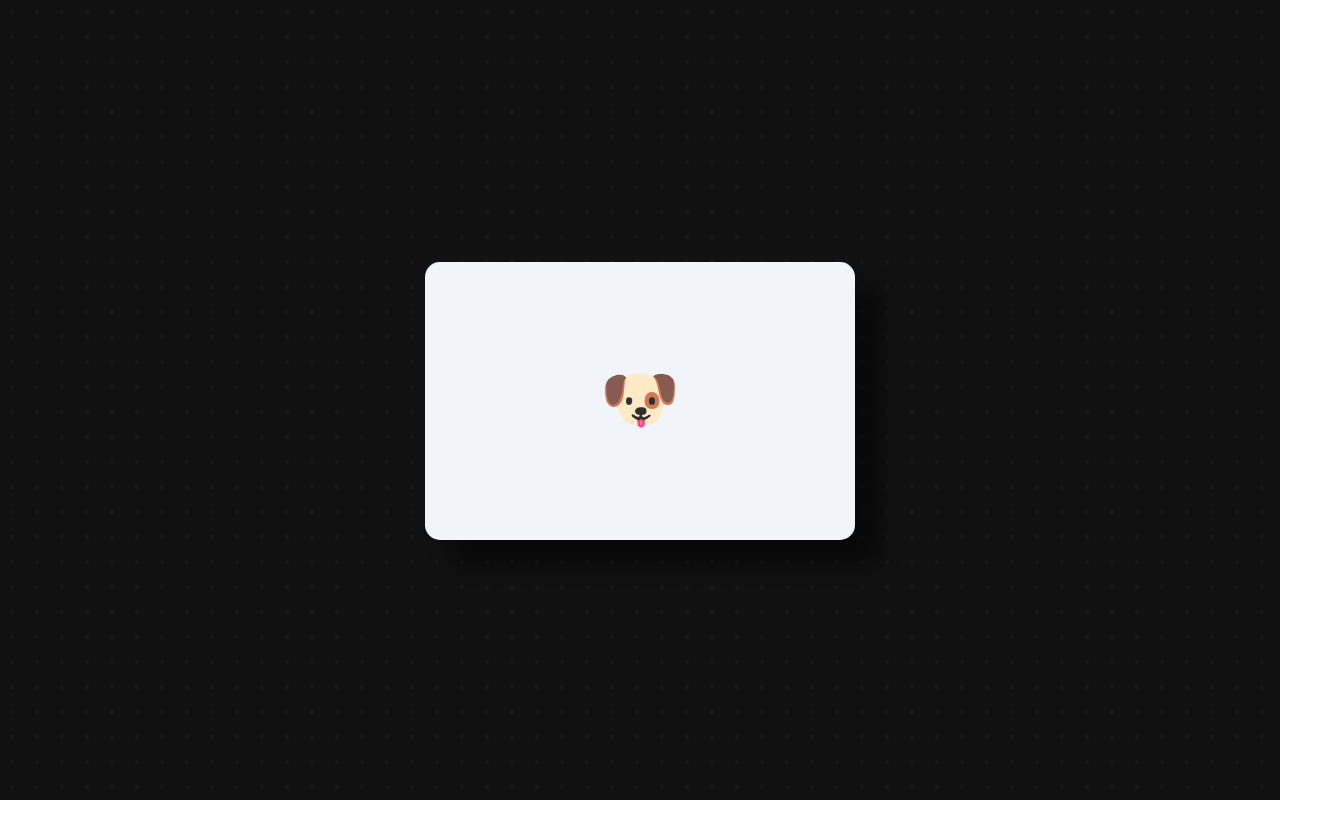
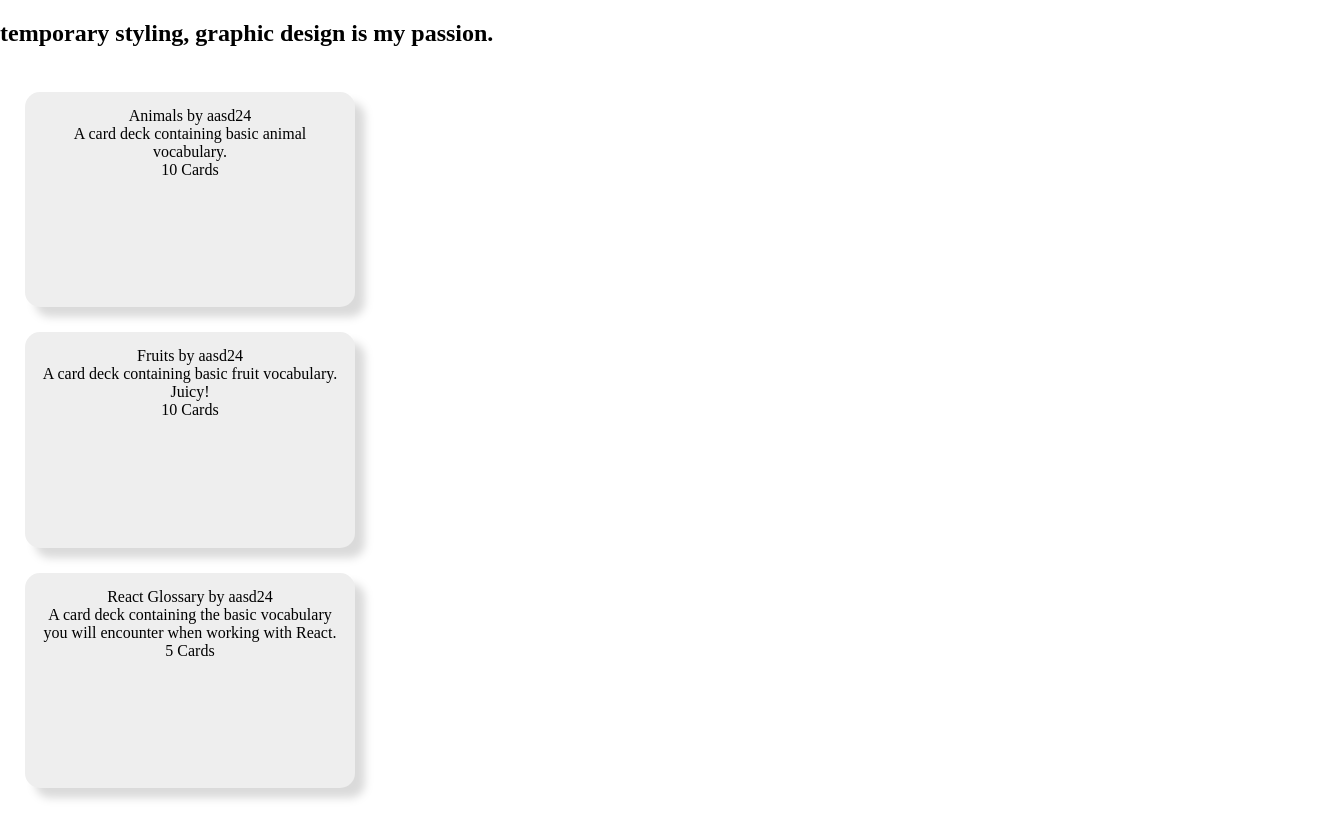
Before and after one commit to aasd24/fiszeq, a React (Vite) app: page / in a window 1280 px wide. Shown: the top 838 px of the page, 1330 px wide, since content can reach past the window. Before the commit the page ends 800 px from the top, so only its background shows below. Built offline with nearby package versions, Linux system fonts and the light colour scheme.

Commit message:
Add basic routing

```diff
--- a/package.json
+++ b/package.json
@@ -12,7 +12,8 @@
   "dependencies": {
     "motion": "^11.15.0",
     "react": "^18.3.1",
-    "react-dom": "^18.3.1"
+    "react-dom": "^18.3.1",
+    "react-router": "^7.1.1"
   },
   "devDependencies": {
     "@eslint/js": "^9.17.0",
--- a/src/components/Card.tsx
+++ b/src/components/play/Card.tsx
@@ -1,8 +1,8 @@
 import React, { createContext, useContext, useState } from 'react'
 import { motion, useMotionValue} from 'motion/react'
 import { MotionValue } from 'framer-motion';
-import preventTextSelect from '../styles/preventSelect.ts';
-import { font } from '../styles/font.ts';
+import preventTextSelect from '../../styles/preventSelect.ts';
+import { font } from '../../styles/font.ts';
 
 export interface ICardProps {
     front: string;
--- a/src/components/CardChoice.tsx
+++ b/src/components/play/CardChoice.tsx
@@ -1,5 +1,5 @@
 import { motion } from "motion/react";
-import { TCardChoices } from "./App"
+import { TCardChoices } from "./Play"
 
 const choicesArray: Array<TCardChoices> = ["Bad", "Decent", "Good"];
 
@@ -93,8 +93,8 @@ function Pick({id, choice, choose}: IPickProps) {
                 preserveAspectRatio={"xMidYMid meet"}
                 viewBox={"0 0 24 24"}>
                     <g
-                   fill-rule={"evenodd"}
-                   clip-rule={"evenodd"}
+                   fillRule={"evenodd"}
+                   clipRule={"evenodd"}
                    fill={`${pickCardStyles[choice].fromColor}`}
                    >
                        <path d={pickCardStyles[choice].svgIcon} />
--- a/src/components/App.tsx
+++ b/src/components/play/Play.tsx
@@ -1,97 +1,56 @@
 import { AnimatePresence, motion } from "motion/react";
 import Card from "./Card";
-import { useState } from "react";
-import shuffle from "../utils/shuffle";
+import { useEffect, useState } from "react";
+import shuffle from "../../utils/shuffle";
 import CardChoices from "./CardChoice";
-
-// temporary, remove and improve later
-const cards = [
-    {
-        id: crypto.randomUUID(),
-        front: "🐘",
-        back: "elephant",
-    },
-    {
-        id: crypto.randomUUID(),
-        front: "🦒",
-        back: "giraffe",
-    },
-    {
-        id: crypto.randomUUID(),
-        front: "🦜",
-        back: "parrot",
-    },
-    {
-        id: crypto.randomUUID(),
-        front: "🐱",
-        back: "cat",
-    },
-    {
-        id: crypto.randomUUID(),
-        front: "🐶",
-        back: "dog",
-    },
-    {
-        id: crypto.randomUUID(),
-        front: "🐭",
-        back: "mouse",
-    },
-    {
-        id: crypto.randomUUID(),
-        front: "🦑",
-        back: "squid",
-    },
-    {
-        id: crypto.randomUUID(),
-        front: "🦛",
-        back: "hippo",
-    },
-    {
-        id: crypto.randomUUID(),
-        front: "🐷",
-        back: "pig",
-    },
-    {
-        id: crypto.randomUUID(),
-        front: "🐀",
-        back: "rat",
-    },
-
-]
+import { useNavigate, useParams } from "react-router";
+import decks from "../../impl";
 
 export type TCardChoices = "Bad" | "Decent" | "Good";
 
-function App() {
-    const [cardList, setCardList] = useState(shuffle(cards));
+function Play() {
+    const params = useParams();
+    const navigate = useNavigate();
+
+    const deckName = params.deck as keyof typeof decks;
+
+    const [deck, setDeck] = useState(() => {
+        if (deckName && (deckName in decks)) {
+            return shuffle(decks[deckName].data);
+        }
+
+        return [];
+    });
+
     const [showChoices, setShowChoices] = useState(false);
 
     // TODO, improve shifting based on total card score.
     function changeCard(optionChosen: TCardChoices): void {
         setShowChoices(false);
 
-        if (!cardList) return;
-        if (cardList.length === 0) return;
+        if (!deck) return;
+        if (deck.length === 0) return;
 
-        const newCardList = cardList.slice(); // shallow copy
-        const card = newCardList.shift(); // first index removed
+        const newDeck = deck.slice(); // shallow copy
+        const card = newDeck.shift(); // first index removed
 
         if (!card) return;
 
         if (optionChosen === "Bad") {
-            if (newCardList.length >= 2) {
-                newCardList.splice(2, 0, card);
+            if (newDeck.length >= 2) {
+                newDeck.splice(2, 0, card);
             } else {
-                newCardList.push(card);
+                newDeck.push(card);
             }
         }
 
         if (optionChosen === "Decent") {
-            newCardList.push(card);
+            newDeck.push(card);
         }
 
         // no option for good, first element already removed.
 
-        setCardList(newCardList);
+        setDeck(newDeck);
     }
 
     function onFlip() {
@@ -103,6 +62,21 @@ function App() {
 
     }
 
+    useEffect(() => {
+        if (!deckName || !(deckName in decks)) {
+            navigate("/");
+        }
+    })
+
+    useEffect(() => {
+        if (deck.length === 0) {
+            setTimeout(() => {
+                navigate("/");
+            }, 500)
+        }
+    // eslint-disable-next-line react-hooks/exhaustive-deps
+    }, [deck])
+
     return (
     <motion.div
         style={body}
@@ -113,11 +87,11 @@ function App() {
 
         <motion.div style={container} animate={{y: `${showChoices ? -200 : 0}px`}}>
             <AnimatePresence>
-                {cardList.length !== 0 &&
+                {deck.length !== 0 &&
                 <Card
-                key={cardList[0].id}
-                front={cardList[0].front}
-                back={cardList[0].back}
+                key={deck[0]!.id}
+                front={deck[0].front}
+                back={deck[0].back}
                 flipCallback={onFlip} />}
                 {showChoices && <CardChoices choiceCallback={changeCard}/>}
            </AnimatePresence>
@@ -127,7 +101,7 @@ function App() {
     )
 }
 
-export default App;
+export default Play;
 
 const body: React.CSSProperties = {
     backgroundColor: '#111111',
--- /dev/null
+++ b/src/components/root/Root.tsx
@@ -0,0 +1,46 @@
+import { Link } from "react-router"
+import decks from "../../impl"
+
+export default function Root() {
+    return (
+        <>
+        <h2>temporary styling, graphic design is my passion.</h2>
+        <div style={container}>
+            {Object.entries(decks).map(([key, deckData]) => {
+                return (
+                <Link to={`/play/${key}`}style={innerContainer}>
+                    <div>{deckData.name} <span>by {deckData.author}</span></div>
+                    <div>{deckData.description}</div>
+                    <div>{deckData.data.length} Cards</div>
+                </Link>
+                )
+            })}
+        </div>
+        </>
+    )
+}
+
+const container: React.CSSProperties = {
+    width: '100vw',
+    height: '100vw',
+    overflow: 'hidden',
+    display: 'flex',
+    flexDirection: 'column',
+    gap: '25px',
+    padding: '25px',
+    filter: 'drop-shadow(10px 10px 4px #00000025)'
+}
+
+const innerContainer: React.CSSProperties = {
+    width: '300px',
+    aspectRatio: 1.618,
+    display: 'flex',
+    flexDirection: 'column',
+    gap: '20%',
+    padding: '15px',
+    backgroundColor: '#eeeeee',
+    borderRadius: '15px',
+    textAlign: 'center',
+    textDecoration: 'none',
+    color: '#000000'
+}
--- /dev/null
+++ b/src/impl/animals.ts
@@ -0,0 +1,47 @@
+export default {
+    name: "Animals",
+    description: "A card deck containing basic animal vocabulary.",
+    author: "aasd24",
+    data: [
+        {
+            front: "🐘",
+            back: "elephant",
+        },
+        {
+            front: "🦒",
+            back: "giraffe",
+        },
+        {
+            front: "🦜",
+            back: "parrot",
+        },
+        {
+            front: "🐱",
+            back: "cat",
+        },
+        {
+            front: "🐶",
+            back: "dog",
+        },
+        {
+            front: "🐭",
+            back: "mouse",
+        },
+        {
+            front: "🦑",
+            back: "squid",
+        },
+        {
+            front: "🦛",
+            back: "hippo",
+        },
+        {
+            front: "🐷",
+            back: "pig",
+        },
+        {
+            front: "🐀",
+            back: "rat",
+        },
+    ]
+}
--- /dev/null
+++ b/src/impl/fruits.ts
@@ -0,0 +1,47 @@
+export default {
+    name: "Fruits",
+    description: "A card deck containing basic fruit vocabulary. Juicy!",
+    author: "aasd24",
+    data: [
+        {
+            front: "🍎",
+            back: "apple",
+        },
+        {
+            front: "🍌",
+            back: "banana",
+        },
+        {
+            front: "🍊",
+            back: "orange",
+        },
+        {
+            front: "🍇",
+            back: "grapes",
+        },
+        {
+            front: "🍒",
+            back: "cherry",
+        },
+        {
+            front: "🍍",
+            back: "pineapple",
+        },
+        {
+            front: "🍉",
+            back: "watermelon",
+        },
+        {
+            front: "🥥",
+            back: "coconut",
+        },
+        {
+            front: "🍓",
+            back: "strawberry",
+        },
+        {
+            front: "🥝",
+            back: "kiwi",
+        },
+    ]
+}
--- /dev/null
+++ b/src/impl/index.ts
@@ -0,0 +1,30 @@
+const react = await import('./react.ts');
+const animals = await import('./animals.ts');
+const fruits = await import('./fruits.ts');
+
+interface IDeck {
+    name: string,
+    description: string,
+    author: string,
+    data: IDeckData[],
+}
+
+interface IDeckData {
+    id?: `${string}-${string}-${string}-${string}-${string}`,
+    front: string,
+    back: string,
+}
+
+const decks: Record<string, IDeck> = {
+    animals: animals.default,
+    fruits: fruits.default,
+    react: react.default,
+};
+
+Object.values(decks).forEach((deck: IDeck) => {
+    deck.data.map((card: IDeckData) => {
+        card.id = crypto.randomUUID();
+    })
+})
+
+export default decks;
--- /dev/null
+++ b/src/impl/react.ts
@@ -0,0 +1,27 @@
+export default {
+    name: "React Glossary",
+    description: "A card deck containing the basic vocabulary you will encounter when working with React.",
+    author: "aasd24",
+    data: [
+        {
+            front: "Component",
+            back: "Small, reusable pieces of code that return a React element to be rendered to the page.",
+        },
+        {
+            front: "Props",
+            back: "Inputs to a React component. They are data passed down from a parent component to a child component.",
+        },
+        {
+            front: "Lifecycle methods",
+            back: "Lifecycle methods are custom functionality that gets executed during the different phases of a component.",
+        },
+        {
+            front: "Key",
+            back: 'A "key" is a special string attribute. Keys help React identify which items have changed, are added, or are removed.',
+        },
+        {
+            front: "Refs",
+            back: "React supports a special attribute that you can attach to any component. This allows you to have direct access to the DOM element or component instance.",
+        },
+    ]
+}
--- a/src/main.tsx
+++ b/src/main.tsx
@@ -1,10 +1,24 @@
 import { StrictMode } from 'react'
 import { createRoot } from 'react-dom/client'
 import './index.css'
-import App from './components/App.tsx'
+import Play from './components/play/Play.tsx'
+import { createBrowserRouter, Navigate, RouterProvider } from 'react-router'
+import Root from './components/root/Root.tsx'
+
+const router = createBrowserRouter([
+    {
+        path: "/",
+        element: <Root />,
+        errorElement: <Navigate to={"/"}/> // temporary
+    },
+    {
+        path: "/play/:deck",
+        element: <Play />,
+    }
+]);
 
 createRoot(document.getElementById('root')!).render(
     <StrictMode>
-        <App />
+        <RouterProvider router={router}/>
     </StrictMode>,
 )
```
Also changed, not shown: 1 other file (tests, documents, lock files or other folders).
